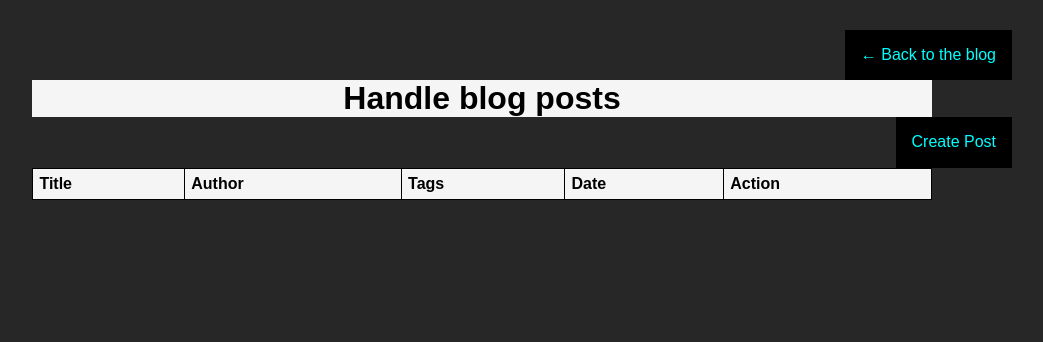
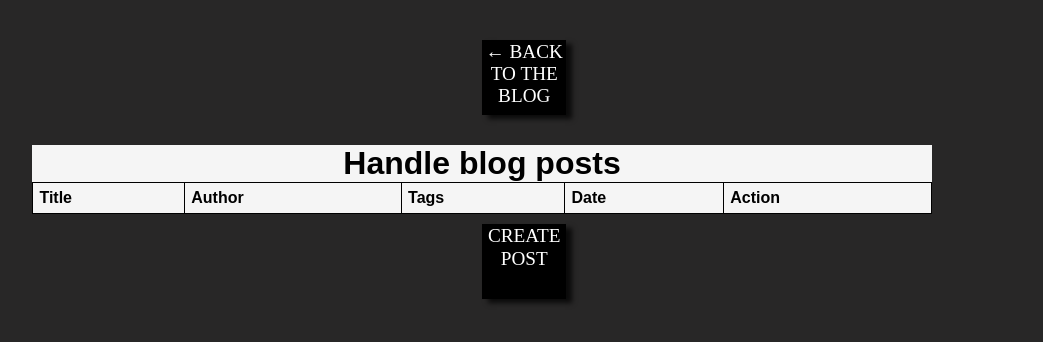
Before and after one commit to IttzyTT/blog-client-template_OSI, a plain HTML site: page admin/index.html in a window 1280 px wide. Shown: the whole page, without its empty margins (158-1201 px from the left). Drawn offline with Linux system fonts and the light colour scheme; no server answers.

Commit message:
css styles btns

```diff
--- a/admin/css/style.css
+++ b/admin/css/style.css
@@ -7,7 +7,7 @@ body {
 }
 
 header h3 {
-  color: aqua;
+  color: white;
   display: flex;
   justify-content: center;
   padding: 1rem;
@@ -34,8 +34,8 @@ select {
 }
 
 button[id='create'],
-#update-post-btn {
-  background-color: rgb(55, 211, 211);
+#update-post-btn{
+  background-color: black;
   color: white;
   padding: 12px 20px;
   border: none;
@@ -45,7 +45,7 @@ button[id='create'],
 
 button[id='create']:hover,
 #update-post-btn:hover {
-  background-color: #63bfe6;
+   background-color: #7a7d7d;
 }
 
 .container {
@@ -55,15 +55,6 @@ button[id='create']:hover,
   padding: 20px;
   width: 50%;
   margin-left: 25%;
-}
-
-#admin-top-nav a {
-  color: aqua;
-  display: flex;
-  justify-content: center;
-  padding: 1rem;
-  background-color: black;
-  font-family: sans-serif;
 }
 
 #table-manage-posts {
@@ -97,20 +88,39 @@ a {
   left: 50%;
   transform: translateX(-50%);
 }
-#admin-top-nav,
-#admin-create-post-nav {
-  display: flex;
-  justify-content: flex-end;
+#admin-top-nav a,
+#admin-create-post-nav a {
+    margin-bottom: 30px;
+    margin-left: 50%;
+    display: flex;
+    font-size: 1.2rem;
+    text-transform: uppercase;
+    border: 1px solid black;
+    height: 3.9em;
+    width: 4.4em;
+    margin-top: 10px;
+    text-align: center;
+    background-color: black;
+    color: white;
+    text-decoration: none;
+    font-family: 'Concert One';
+    box-shadow: 6px 4px 5px 0px rgba(0, 0, 0, 0.75);
+}
+#admin-top-nav a:hover,
+#admin-create-post-nav a:hover{
+    background-color: #7a7d7d;
+
+
 }
 
-#admin-create-post-nav a {
+/* #admin-create-post-nav a {
   color: aqua;
   display: flex;
   justify-content: center;
   padding: 1rem;
   background-color: black;
   font-family: sans-serif;
-}
+} */
 
 #lorem-txt {
   margin-left: 10px;
--- a/admin/index.html
+++ b/admin/index.html
@@ -18,9 +18,6 @@
         <a href="../index.html">&#x2190; Back to the blog</a>
       </nav>
       <h1>Handle blog posts</h1>
-      <nav id="admin-create-post-nav">
-        <a href="./create-post.html">Create Post</a>
-      </nav>
       <section>
         <table id="table-manage-posts">
           <thead>
@@ -32,6 +29,9 @@
           </thead>
         </table>
       </section>
+      <nav id="admin-create-post-nav">
+        <a href="./create-post.html">Create Post</a>
+      </nav>
     </div>
     <script src="js/manage-posts.js"></script>
   </body>
```
Also changed, not shown: css/style.css (+18 -9 lines), index.html (+2 -0 lines), post.html (+2 -0 lines).
